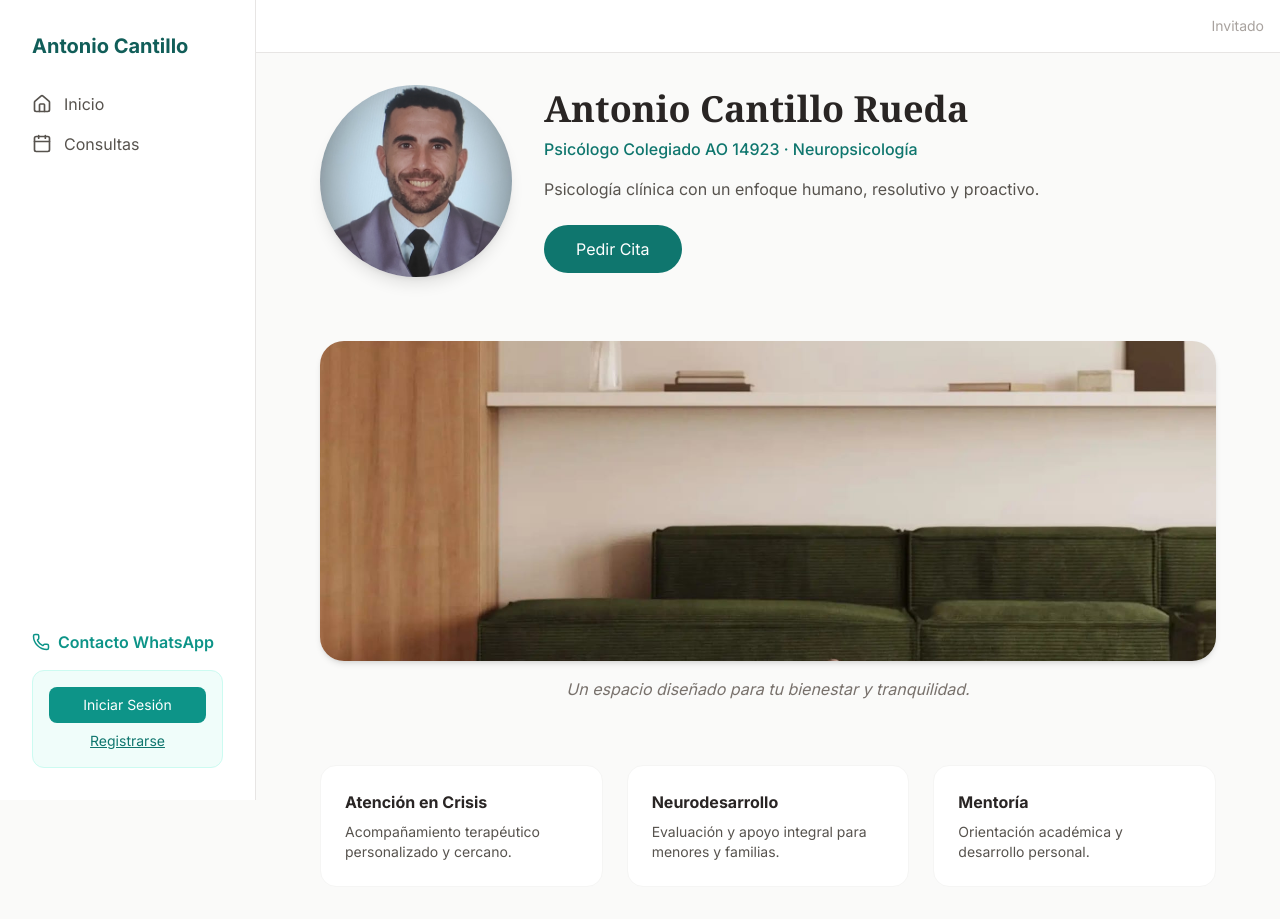
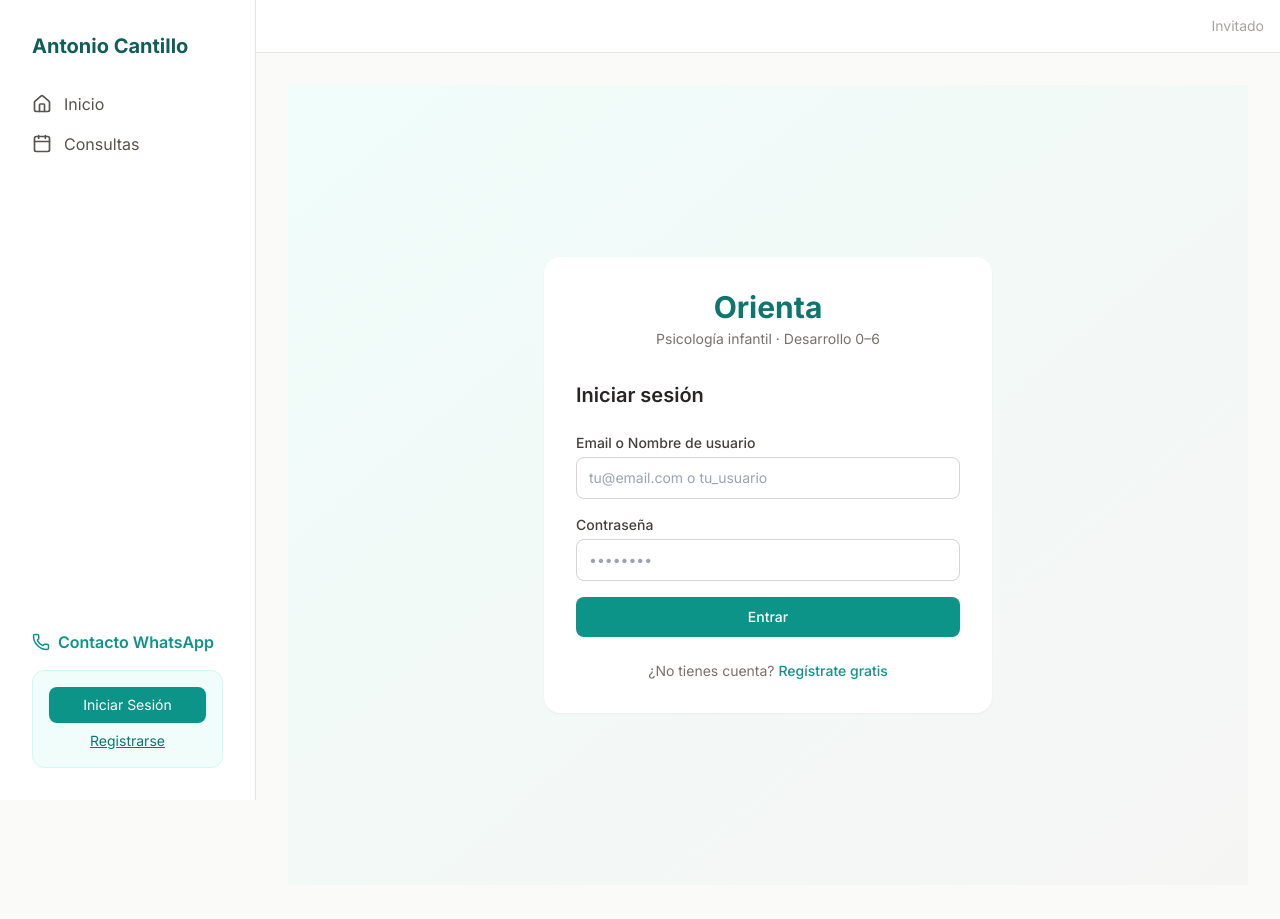
Before and after one commit to antoniocantillo1988/braintrain-plataforma, a React (Vite) app: page /login in a window 1280 px wide. Built offline with nearby package versions, Linux system fonts and the light colour scheme; no server answers.

Commit message:
fallo login y register

```diff
--- a/src/App.jsx
+++ b/src/App.jsx
@@ -5,6 +5,8 @@ import Layout from './components/Layout';
 import Home from './pages/Home';
 import Dashboard from './pages/Dashboard';
 import Citas from './pages/Citas';
+import Login from './pages/Login'; // Asegúrate de tener este archivo
+import Register from './pages/Register'; // Asegúrate de tener este archivo
 
 export default function App() {
   return (
@@ -15,6 +17,8 @@ export default function App() {
           <Route path="/" element={<Layout><Home /></Layout>} />
           <Route path="/dashboard" element={<Layout><Dashboard /></Layout>} />
           <Route path="/citas" element={<Layout><Citas /></Layout>} />
+          <Route path="/login" element={<Layout><Login /></Layout>} />
+          <Route path="/registro" element={<Layout><Register /></Layout>} />
 
           {/* Ruta de fallback para evitar pantalla en blanco */}
           <Route path="*" element={<Layout><Home /></Layout>} />
```
